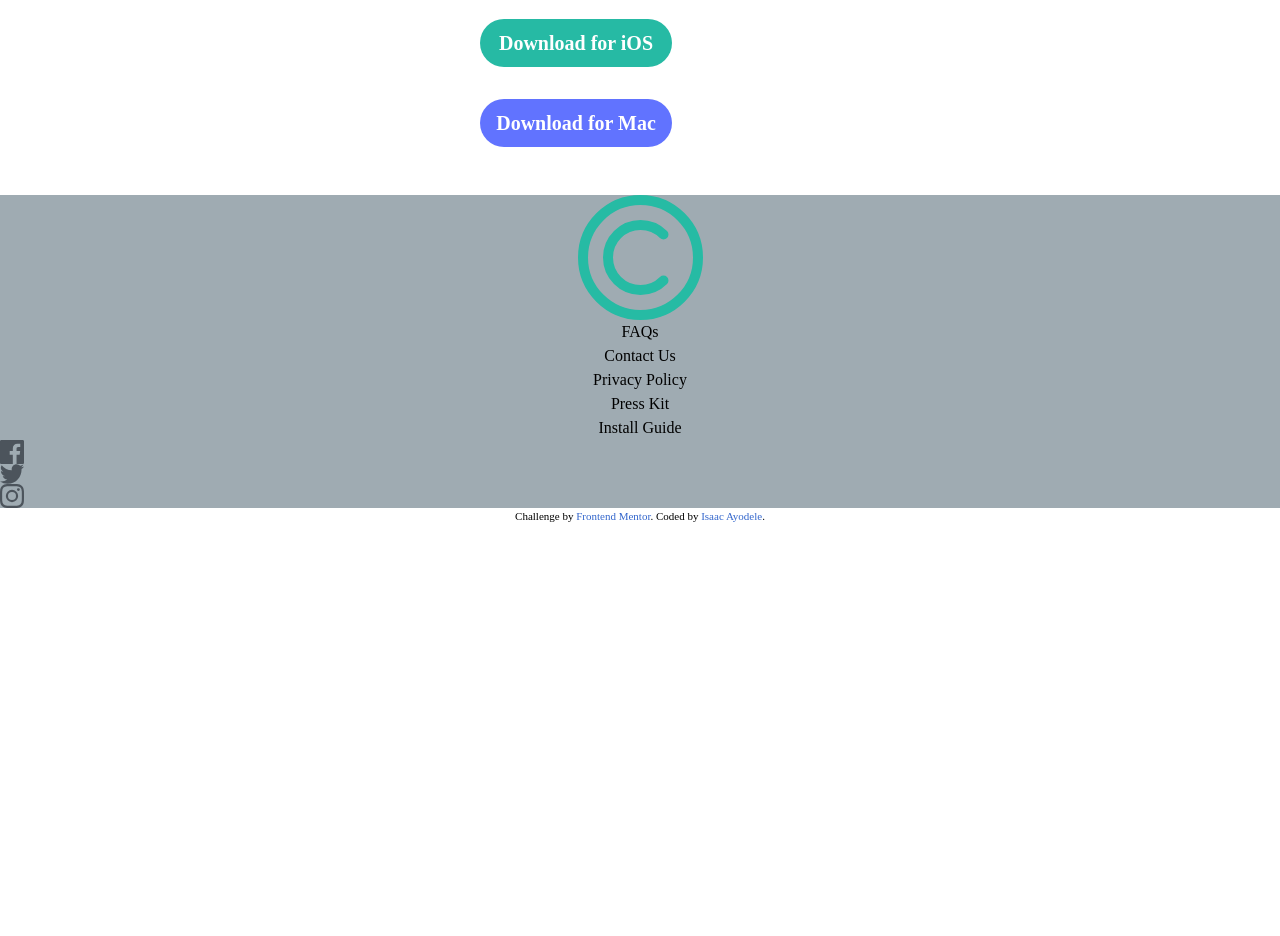
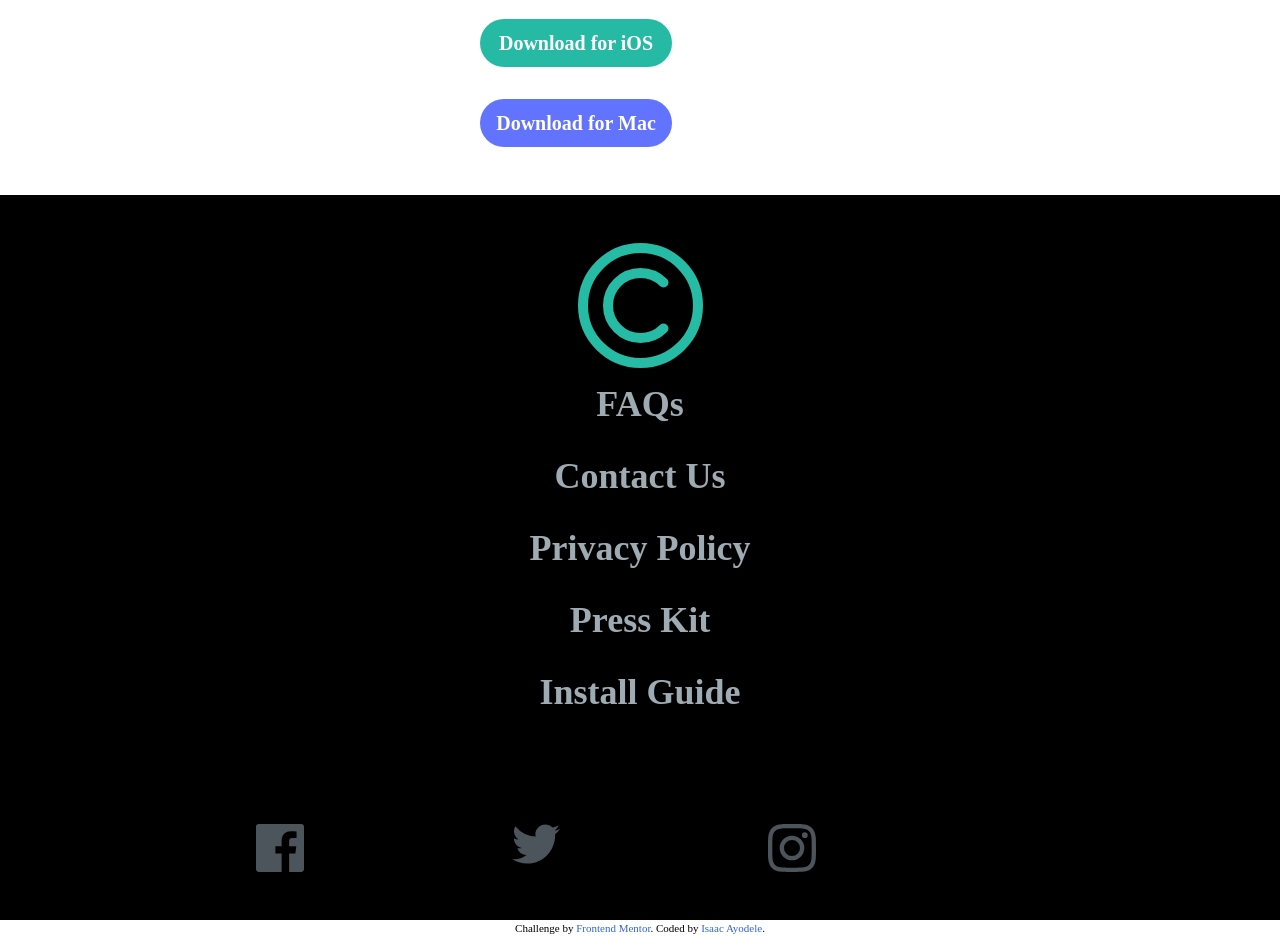
Before and after one commit to ziggycodes/clipboard-landing-page, a website: page index.html in a window 1280 px wide. Shown: the part 3411-4347 px from the top of the page. Before the commit the page ends 3935 px from the top, so only its background shows below. Drawn offline with Linux system fonts and the light colour scheme; a web font is replaced by a local one.

Commit message:
initial footer work

```diff
--- a/index.html
+++ b/index.html
@@ -219,44 +219,59 @@
       <button class="mobile-btn button bg-[#6173FF]">Download for Mac</button>
     </div>
 
+
   </section>
 
-  <section class="bg-[#9FABB2]">
-    <div class="grid grid-cols-5 auto-cols-[minmax(0,_6rem)]">
+  <section class="bg-black">
+    <div class="grid grid-cols-5 auto-cols-[minmax(0,_6rem)] py-12">
 
       <div class="col-start-3 col-end-4 justify-self-center">
         <img src="./clipboard-landing-page-master/images/logo.svg" alt="logo.svg">
       </div>
 
-      <div class="col-start-3 col-end-4 justify-self-center text-center">
-        <h1><a href="#">FAQs</a></h1>
+      <div class="col-start-3 col-end-4 justify-self-center text-center font-bold my-4">
+        <h1><a class="text-[#9FABB2] text-4xl" href="#">FAQs</a></h1>
       </div>
 
-      <div class="col-start-3 col-end-4 justify-self-center text-center">
-        <h1><a href="#">Contact Us</a></h1>
+      <div class="col-start-3 col-end-4 justify-self-center text-center font-bold my-4">
+        <h1><a class="text-[#9FABB2] text-4xl" href="#">Contact Us</a></h1>
       </div>
 
-      <div class="col-start-3 col-end-4 justify-self-center text-center">
-        <h1><a href="#">Privacy Policy</a></h1>
+      <div class="col-start-2 col-end-5 justify-self-center text-center font-bold my-4">
+        <h1><a class="text-[#9FABB2] text-4xl" href="#">Privacy Policy</a></h1>
       </div>
 
-      <div class="col-start-3 col-end-4 justify-self-center text-center">
-        <h1><a href="#">Press Kit</a></h1>
+      <div class="col-start-3 col-end-4 justify-self-center text-center font-bold my-4">
+        <h1><a class="text-[#9FABB2] text-4xl" href="#">Press Kit</a></h1>
       </div>
 
-      <div class="col-start-3 col-end-4 justify-self-center text-center">
-        <h1><a href="#">Install Guide</a></h1>
+      <div class="col-start-2 col-end-5 justify-self-center text-center font-bold my-4">
+        <h1><a class="text-[#9FABB2] text-4xl" href="#">Install Guide</a></h1>
       </div>
 
 
     </div>
-      <img src="./clipboard-landing-page-master/images/icon-facebook.svg" alt="icon-facebook">
-      <img src="./clipboard-landing-page-master/images/icon-twitter.svg" alt="icon-twitter">
-      <img src="./clipboard-landing-page-master/images/icon-instagram.svg" alt="icon-instagram">
 
+    <div class="grid grid-cols-5 py-12">
 
+      <div class="col-start-2 col-end-3">
+        <img class="w-12" src="./clipboard-landing-page-master/images/icon-facebook.svg" alt="icon-facebook">
+      </div>
+
+      <div class="col-start-3 col-end-4">
+        <img class="w-12" src="./clipboard-landing-page-master/images/icon-twitter.svg" alt="icon-twitter">
+
+      </div>
+
+      <div class="col-start-4 col-end-5">
+        <img class="w-12" src="./clipboard-landing-page-master/images/icon-instagram.svg" alt="icon-instagram">
+
+      </div>
+
+    </div>
 
   </section>
+
 
 
   <footer>
```
Also changed, not shown: public/output.css.
